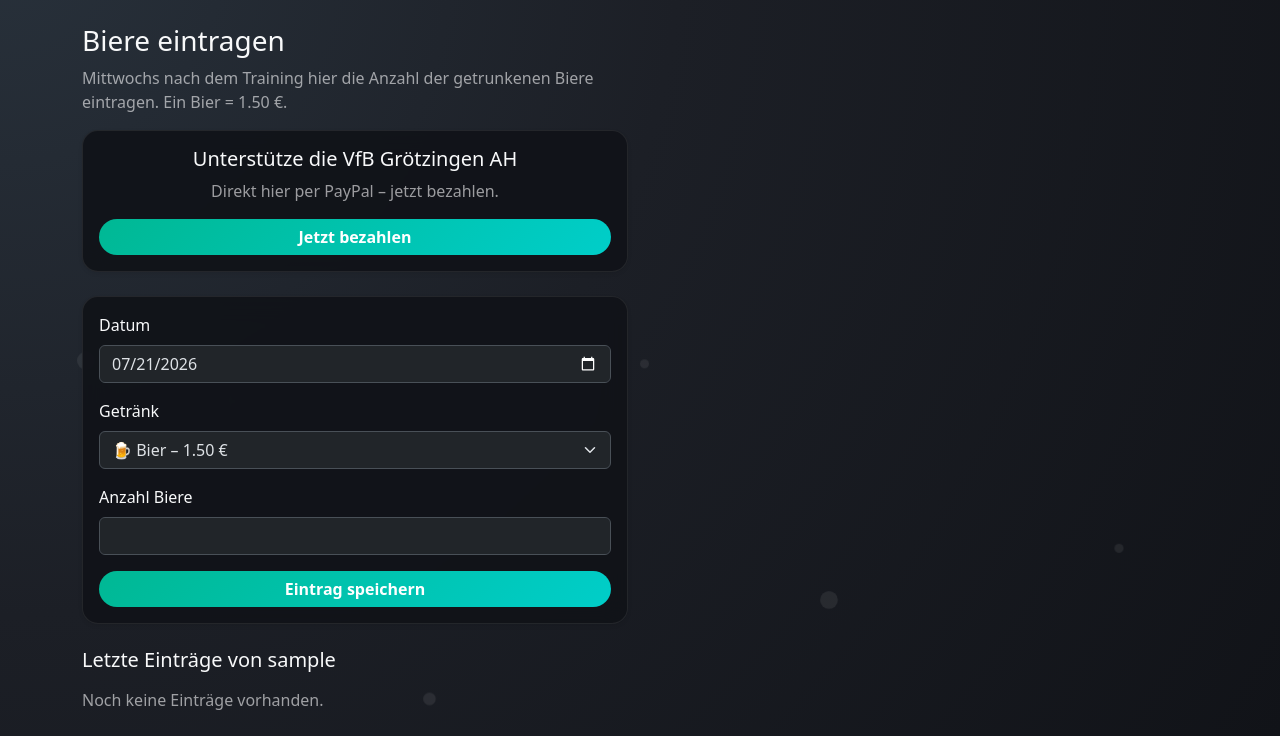
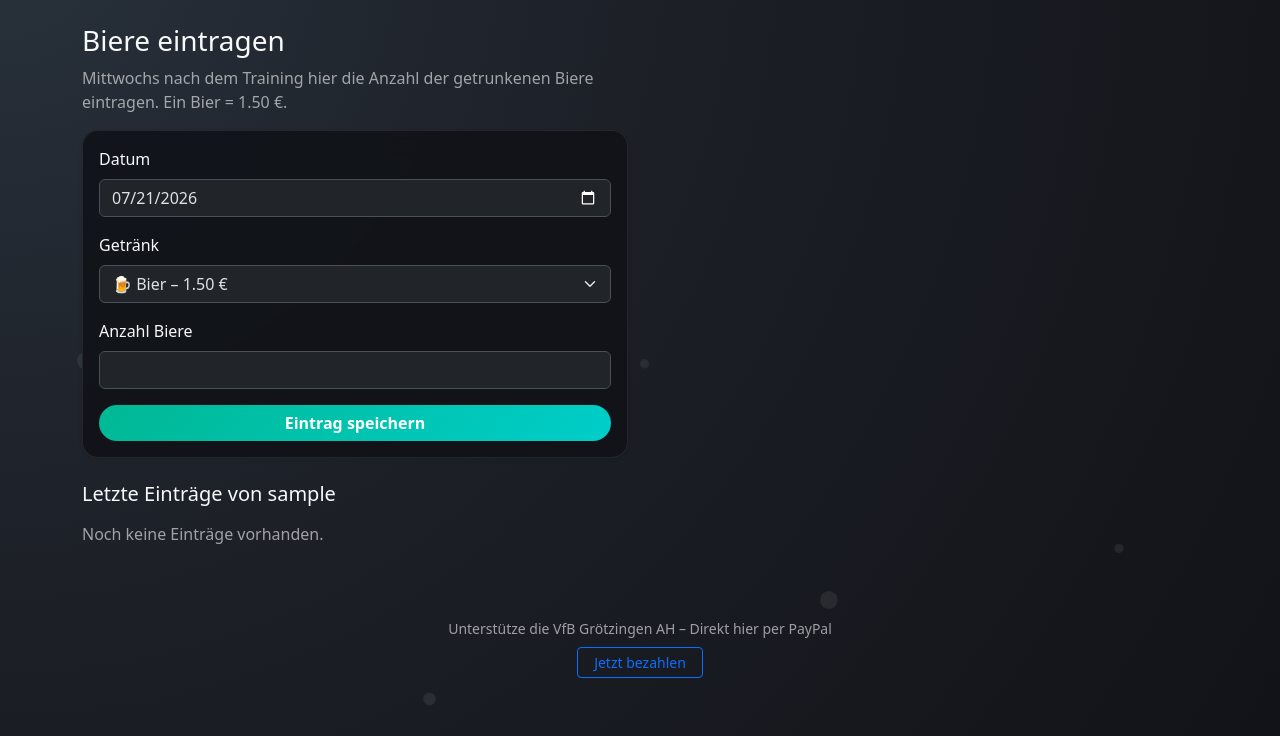
Before and after one commit to jbkunama1/hAI.VfBAHKaessle, a Flask app: page /dashboard in a window 1280 px wide. Shown: the part 64-800 px from the top of the page. Run offline with Flask 3, Linux system fonts and the light colour scheme; the visitor is signed in with stand-in values (Sample User, id 1); data comes from the database, SQL or seed files in the repository; data that the repository does not hold is empty; parts of the project's set-up code (start-up, migrations or seed data) failed here and were passed over; some libraries are stand-ins or nearby versions.

Commit message:
Add files via upload

```diff
--- a/templates/base.html
+++ b/templates/base.html
@@ -26,30 +26,23 @@
   </script>
 </head>
 <body class="{% block body_class %}{% endblock %}{% if is_mobile %} is-mobile{% endif %}">
-
   <!-- Hintergrund-Animation auf allen Seiten -->
   <div class="bg-bubbles" aria-hidden="true">
     <span></span><span></span><span></span><span></span><span></span>
     <span></span><span></span><span></span>
   </div>
-
   <nav class="navbar navbar-expand-lg navbar-dark{% if is_mobile %} navbar-mobile{% endif %}">
     <div class="container{% if is_mobile %}-fluid px-3{% endif %}">
-
       <a class="navbar-brand d-flex align-items-center gap-2" href="{{ url_for('dashboard') if session.get('user_id') else url_for('login') }}">
         <img src="{{ url_for('static', filename='VfB_Logo_II.jpg') }}" alt="VfB Grötzingen Logo" class="navbar-logo">
         <span class="brand-text">{{ t('app.title') }}</span>
       </a>
-
       <button class="navbar-toggler border-0 ms-auto" type="button" data-bs-toggle="collapse" data-bs-target="#navMain" aria-controls="navMain" aria-expanded="false" aria-label="Toggle navigation">
         <span class="navbar-toggler-icon"></span>
       </button>
-
       <div class="collapse navbar-collapse" id="navMain">
         <ul class="navbar-nav ms-auto align-items-lg-center gap-lg-1">
-
           <li class="nav-item"><a class="nav-link" href="{{ url_for('about') }}">{{ t('nav.about') }}</a></li>
-
           {% if session.get('user_id') %}
           <li class="nav-item"><a class="nav-link" href="{{ url_for('dashboard') }}">{{ t('nav.dashboard') }}</a></li>
           <li class="nav-item"><a class="nav-link" href="{{ url_for('summary') }}">{{ t('nav.summary') }}</a></li>
@@ -62,7 +55,6 @@
           <li class="nav-item"><a class="nav-link" href="{{ url_for('login') }}">{{ t('nav.login') }}</a></li>
           <li class="nav-item"><a class="nav-link" href="{{ url_for('register') }}">{{ t('nav.register') }}</a></li>
           {% endif %}
-
           <li class="nav-item">
             <form method="post" action="{{ url_for('set_language') }}" class="d-flex align-items-center nav-control-form">
               <input type="hidden" name="csrf_token" value="{{ csrf_token() }}">
@@ -73,7 +65,6 @@
               </button>
             </form>
           </li>
-
           <li class="nav-item">
             <form method="post" action="{{ url_for('set_theme') }}" class="d-flex align-items-center nav-control-form" onsubmit="localStorage.setItem('vfb-theme', '{{ 'light' if current_theme == 'dark' else 'dark' }}')">
               <input type="hidden" name="csrf_token" value="{{ csrf_token() }}">
@@ -84,12 +75,10 @@
               </button>
             </form>
           </li>
-
         </ul>
       </div>
     </div>
   </nav>
-
   <div class="container{% if is_mobile %}-fluid px-3{% endif %} mt-4">
     {% with messages = get_flashed_messages(with_categories=true) %}
       {% if messages %}
@@ -101,9 +90,19 @@
         {% endfor %}
       {% endif %}
     {% endwith %}
-
     {% block content %}{% endblock %}
   </div>
+
+  <footer class="footer-support text-center py-4 mt-5">
+    <div class="container">
+      <p class="mb-2 text-muted small">Unterstütze die VfB Grötzingen AH – Direkt hier per PayPal</p>
+      <a href="https://www.paypal.com/donate/?business=ah-vfb04@web.de&currency_code=EUR"
+         class="btn btn-outline-primary btn-sm px-3"
+         target="_blank" rel="noopener noreferrer">
+        Jetzt bezahlen
+      </a>
+    </div>
+  </footer>
 
   <script src="https://cdn.jsdelivr.net/npm/bootstrap@5.3.3/dist/js/bootstrap.bundle.min.js"></script>
   <script>
--- a/templates/dashboard.html
+++ b/templates/dashboard.html
@@ -5,16 +5,6 @@
   <div class="col-12 col-md-8 col-lg-6">
     <h1 class="h3 mb-2">{{ t('dashboard.heading') }}</h1>
     <p class="text-muted mb-3">{{ t('dashboard.info', price='%.2f'|format(beer_price)) }}</p>
-
-    <div class="card card-body mb-4 shadow-sm text-center">
-      <h2 class="h5 mb-2">Unterstütze die VfB Grötzingen AH</h2>
-      <p class="text-muted mb-3">Direkt hier per PayPal – jetzt bezahlen.</p>
-      <a href="https://www.paypal.com/donate/?business=ah-vfb04@web.de&currency_code=EUR"
-         class="btn btn-primary px-4"
-         target="_blank" rel="noopener noreferrer">
-        Jetzt bezahlen
-      </a>
-    </div>
 
     <form method="post" class="card card-body mb-4 shadow-sm">
       <input type="hidden" name="csrf_token" value="{{ csrf_token() }}">
```
